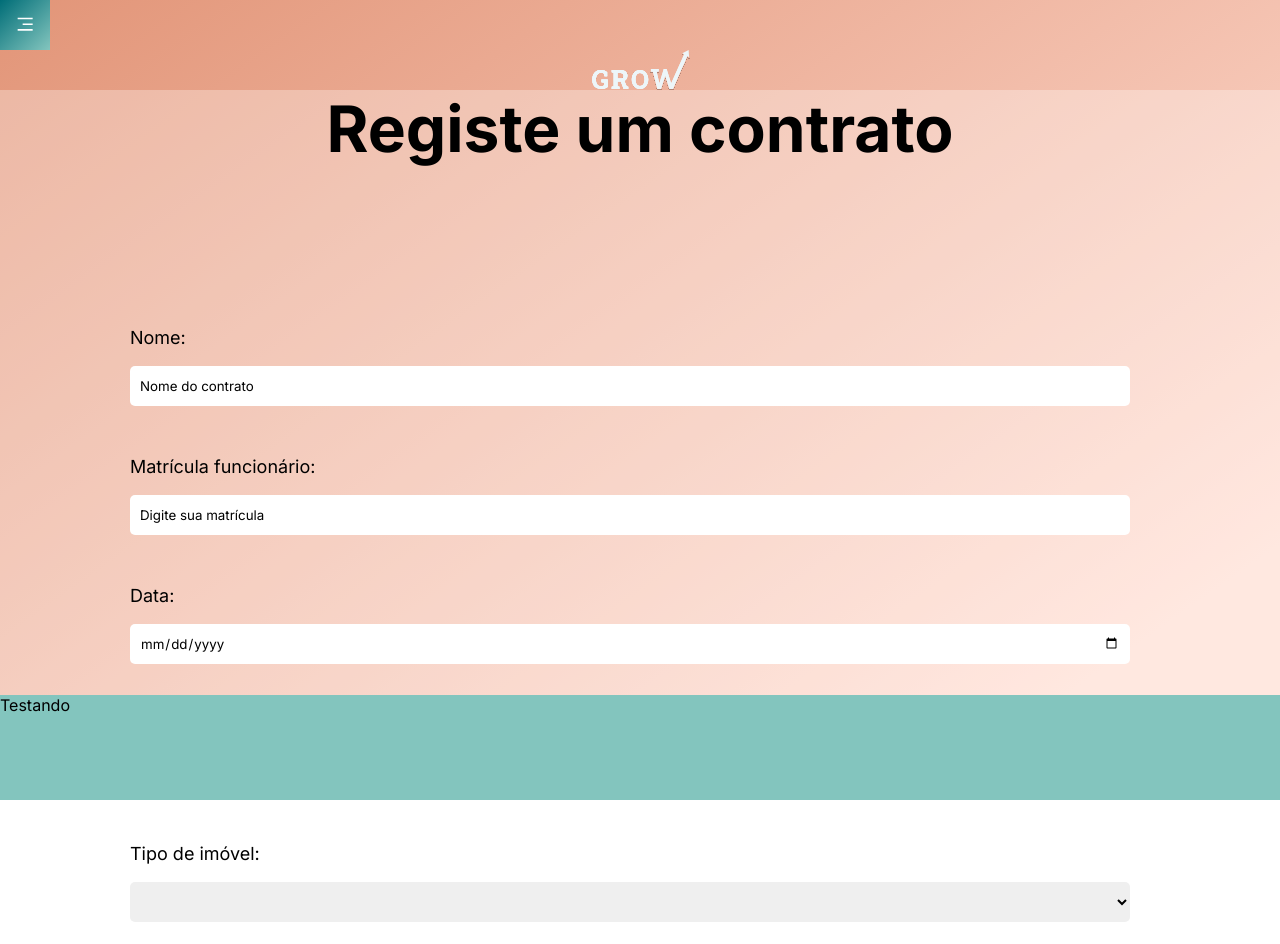
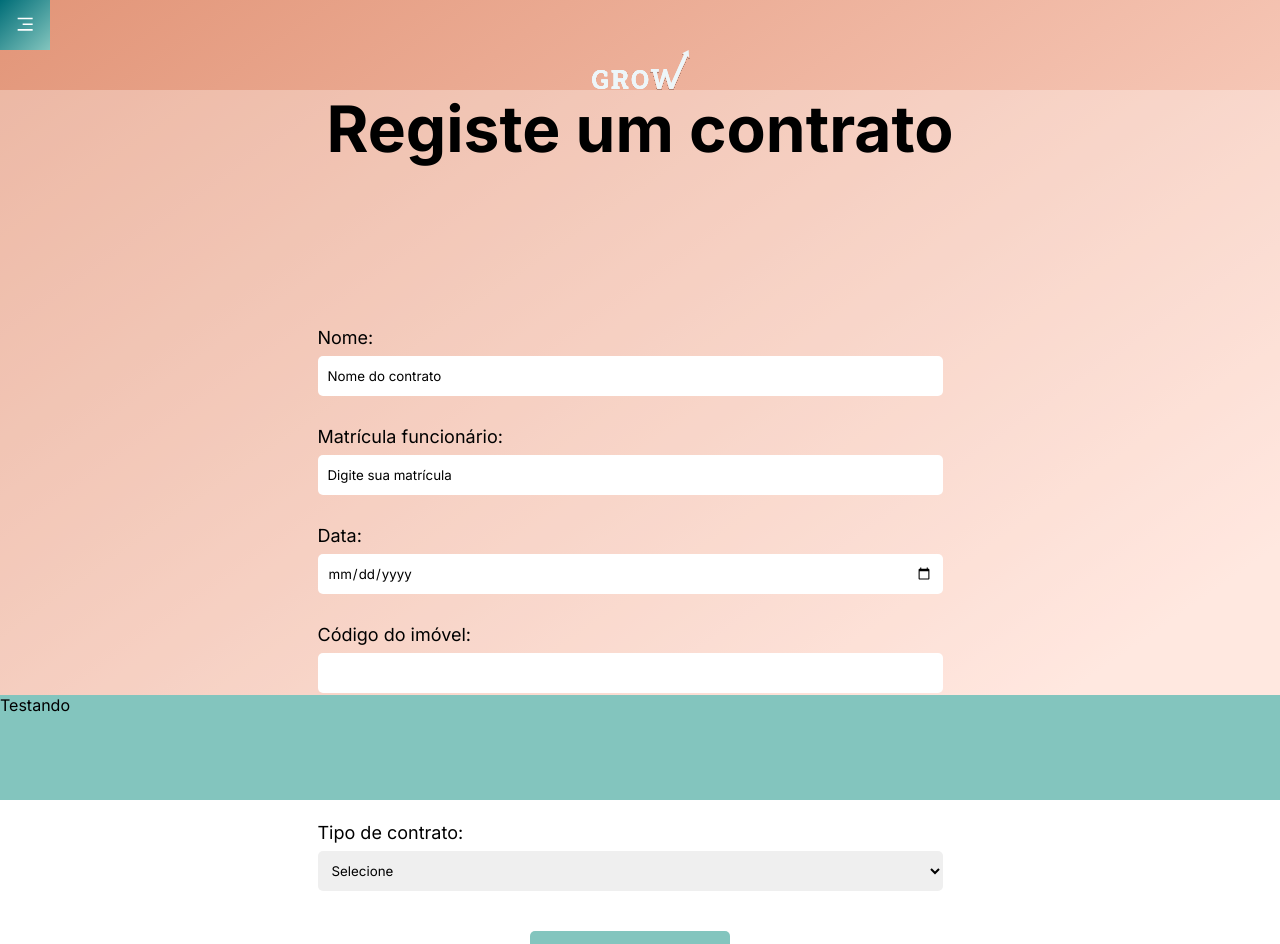
Before and after one commit to oliveiraagu1/Projeto3fase, a Next.js app in the folder frontend/: page /contract in a window 1280 px wide. Shown: the top 944 px of the page. Built offline with nearby package versions, Linux system fonts and the light colour scheme.

Commit message:
Mexendo no formulário de contratos

```diff
--- a/frontend/src/components/ui/FormContract/index.jsx
+++ b/frontend/src/components/ui/FormContract/index.jsx
@@ -8,14 +8,18 @@ import * as yup from "yup";
 
 const schema = yup
   .object({
-    email: yup
+    name: yup.string().required("Campo obrigatório!"),
+    registration: yup
       .string()
-      .email("Precisa ser um e-mail válido!")
+      .min(3, "A matrícula precisa ter no mínimo 3 caracteres")
       .required("Campo obrigatório!"),
-    password: yup
+    date: yup
       .string()
-      .min(3, "A senha precisa ter no mínimo 3 caracteres")
-      .required("Campo obrigatório!"),
+      .required("Campo obrigátorio!")
+      .default(() => new Date()),
+    propertyCode: yup.string().required("Campo obrigátorio!"),
+    typeProperty: yup.string().required("Campo obrigátorio!"),
+    typeAgreemnet: yup.string().required("Campo obrigátorio!"),
   })
   .required();
 
@@ -31,10 +35,12 @@ export function FormContract() {
   const { signIn } = useContext(AuthContext);
   const [loading, setLoading] = useState(false);
 
+  console.log(errors);
+
   async function handleLogin(data) {
-    setLoading(true);
-    await signIn(data);
-    setLoading(false);
+    // setLoading(true);
+    // await signIn(data);
+    // setLoading(false);
   }
   return (
     <form onSubmit={handleSubmit(handleLogin)} className={styles.form}>
@@ -55,56 +61,65 @@ export function FormContract() {
       <input
         {...register("registration")}
         className={
-          errors.email?.password === "required" ||
-          errors.password?.type === "min"
-            ? styles.inputError
-            : styles.input
+          errors.registration?.type === "min" ? styles.inputError : styles.input
         }
         type="number"
         placeholder="Digite sua matrícula"
       />
-      <p className={styles.errors}>{errors.password?.message}</p>
+      <p className={styles.errors}>{errors.registration?.message}</p>
 
       <label className={styles.textLogin}>Data:</label>
       <input
         {...register("date")}
         className={
-          errors.email?.password === "required" ||
-          errors.password?.type === "min"
-            ? styles.inputError
-            : styles.input
+          errors.date?.type === "required" ? styles.inputError : styles.input
         }
         type="date"
       />
-      <p className={styles.errors}>{errors.password?.message}</p>
+      <p className={styles.errors}>{errors.date?.message}</p>
 
       <label className={styles.textLogin}>Código do imóvel:</label>
       <input
-        {...register("date")}
+        {...register("propertyCode")}
         className={
-          errors.email?.password === "required" ||
-          errors.password?.type === "min"
+          errors.propertyCode?.type === "required"
             ? styles.inputError
             : styles.input
         }
         type="number"
       />
-      <p className={styles.errors}>{errors.password?.message}</p>
+      <p className={styles.errors}>{errors.propertyCode?.message}</p>
 
       <label className={styles.textLogin}>Tipo de imóvel:</label>
-      <select {...register("date")} className={styles.input}>
+      <select
+        {...register("typeProperty")}
+        className={
+          errors.typeProperty?.type === "required"
+            ? styles.inputError
+            : styles.input
+        }
+      >
+        <option value="">Selecione</option>
         <option value="1">Casa</option>
         <option value="2">Apartamento</option>
       </select>
 
-      <p className={styles.errors}>{errors.password?.message}</p>
+      <p className={styles.errors}>{errors.typeProperty?.message}</p>
 
       <label className={styles.textLogin}>Tipo de contrato:</label>
-      <select {...register("date")} className={styles.input}>
+      <select
+        {...register("typeAgreemnet")}
+        className={
+          errors.typeAgreemnet?.type === "required"
+            ? styles.inputError
+            : styles.input
+        }
+      >
+        <option value="">Selecione</option>
         <option value="1">Venda</option>
         <option value="2">Aluguel</option>
       </select>
-      <p className={styles.errors}>{errors.password?.message}</p>
+      <p className={styles.errors}>{errors.typeAgreemnet?.message}</p>
 
       <Button className={styles.button} loading={loading} type="submit">
         CADASTRAR
--- a/frontend/src/components/ui/FormContract/styles.module.scss
+++ b/frontend/src/components/ui/FormContract/styles.module.scss
@@ -1,7 +1,8 @@
 .form {
-  display: grid;
-  grid-template-columns: repeat(1, 1fr);
-  gap: 10px;
+  display: flex;
+  //grid-template-columns: repeat(2, 1fr);
+  flex-direction: column;
+  //gap: 10px;
   margin: 5px;
   max-width: 1250px;
 }
@@ -11,7 +12,7 @@
   border-radius: 5px;
   color: var(--black);
   padding: 10px;
-  width: 80%;
+  width: 50%;
   margin: 0 auto;
   border: none;
 }
@@ -24,7 +25,7 @@
   border-radius: 5px;
   color: var(--black);
   padding: 10px;
-  width: 80%;
+  width: 50%;
   margin: 0 auto;
   border: 1px solid red;
 }
@@ -39,6 +40,6 @@
   font-weight: 400;
   color: #000;
   padding: 10px 0 8px 0;
-  width: 80%;
+  width: 50%;
   margin: 0 auto;
 }
```
